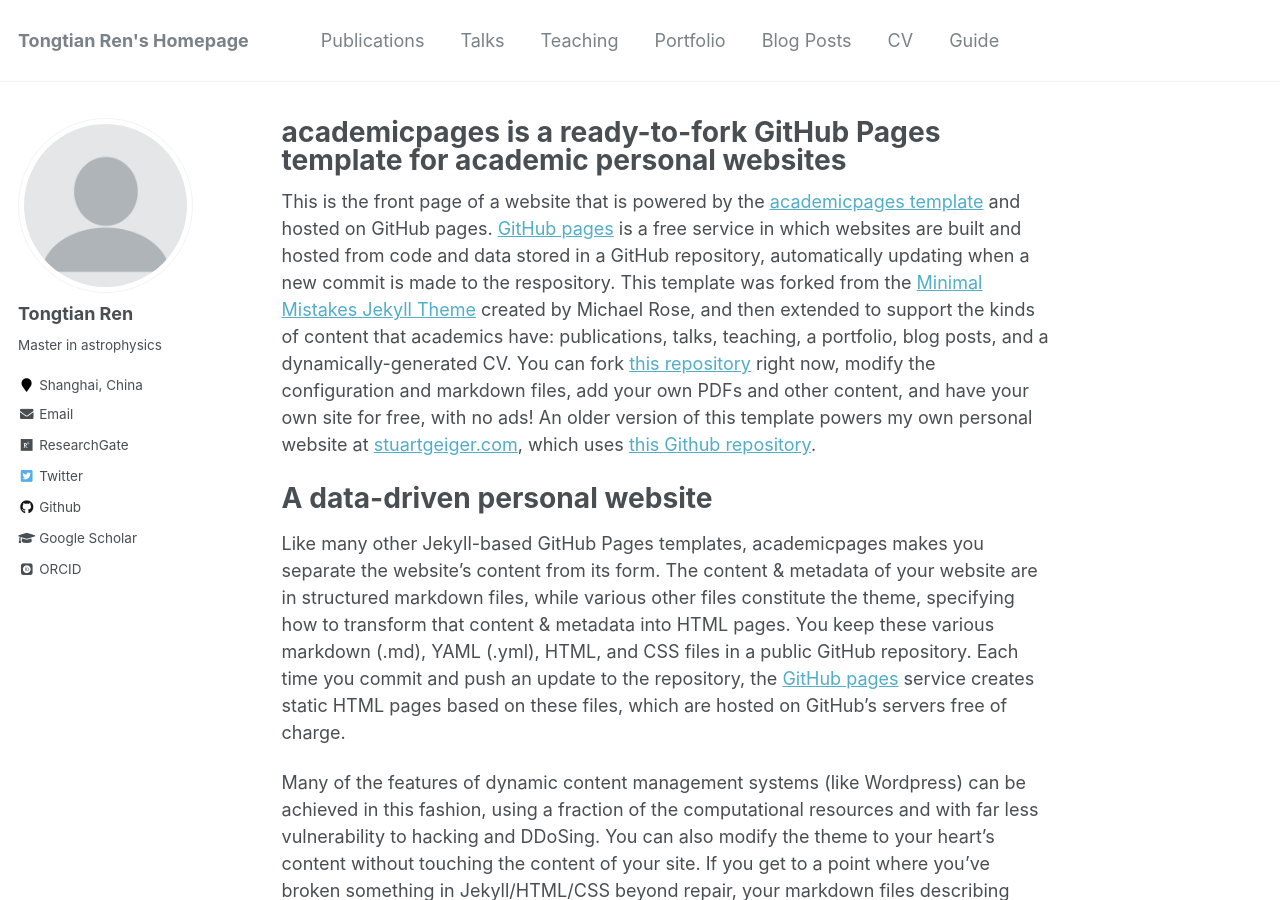
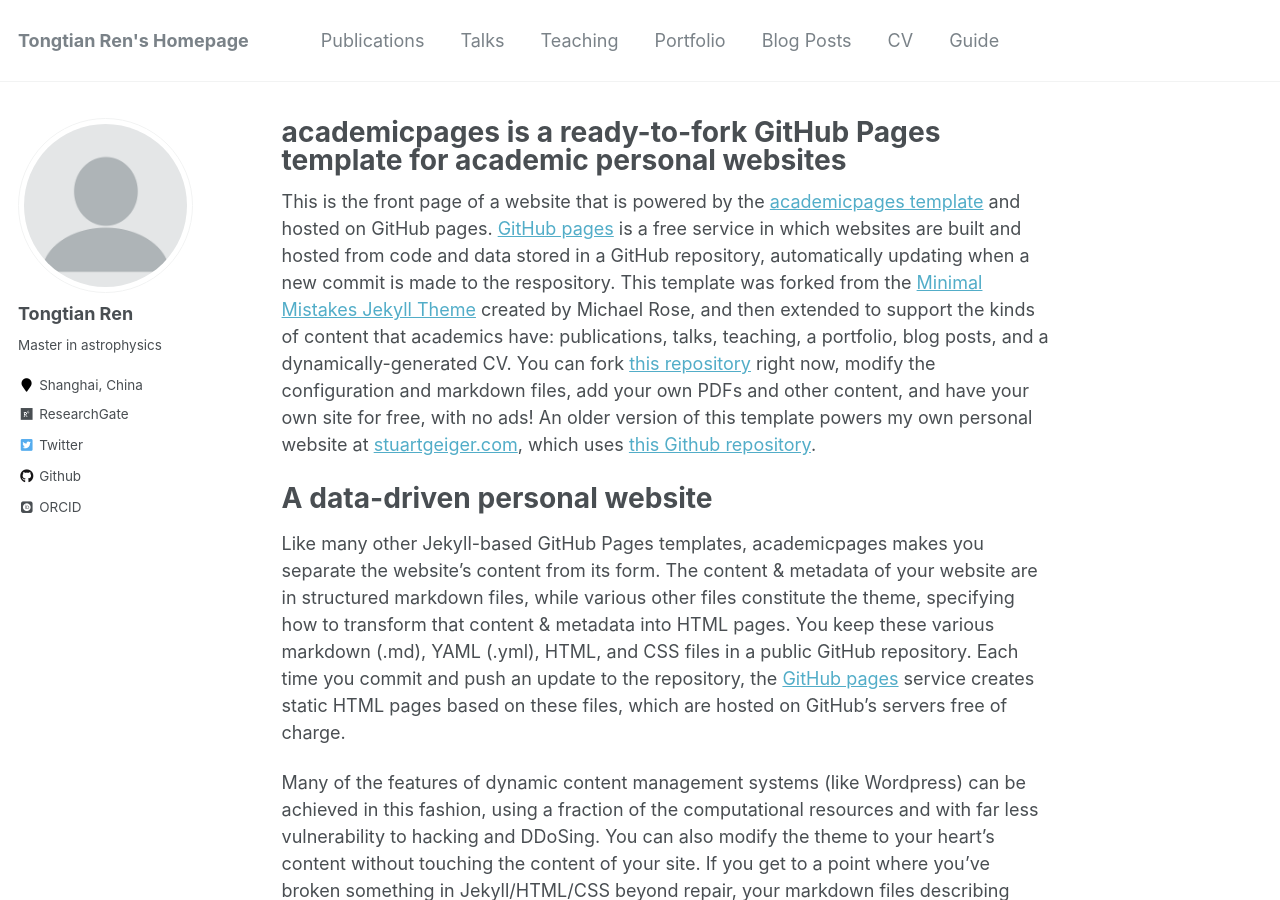
Before and after one commit to tongtianren/tongtianren.github.io, a Jekyll site: the page built from _pages/about.md, in a window 1280 px wide and 900 px high. Built offline with Jekyll 4.4.1, drawn with Linux system fonts in a browser that asks for light colours; some web fonts are replaced.

Commit message:
modify information

```diff
--- a/_config.yml
+++ b/_config.yml
@@ -86,8 +86,8 @@
   location         : "Shanghai, China"
   employer         :
   #pubmed           : "https://www.ncbi.nlm.nih.gov/pubmed/?term=john+snow"
-  googlescholar    : "http://yourfullgooglescholarurl.com"
-  email            : "rentongtian_at_mail.bnu.edu.cn"
+  #googlescholar    : "http://yourfullgooglescholarurl.com"
+  #email            : "rentongtian_at_mail.bnu.edu.cn"
   researchgate     : "https://www.researchgate.net/scientific-contributions/Tongtian-Ren-2184343123"
   uri              :
   bitbucket        :
```
